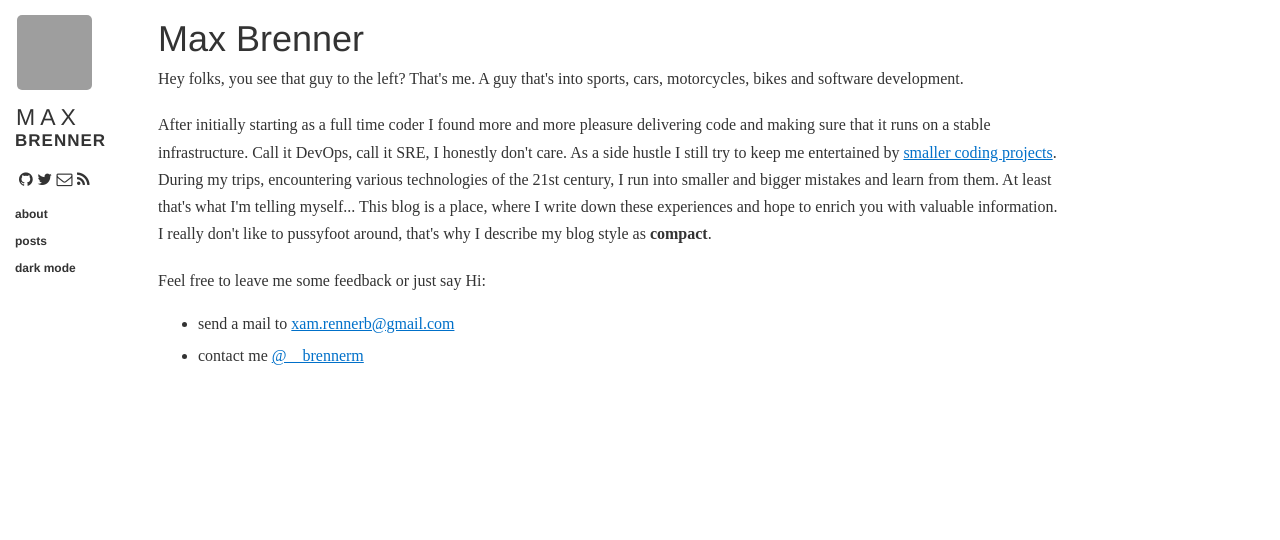
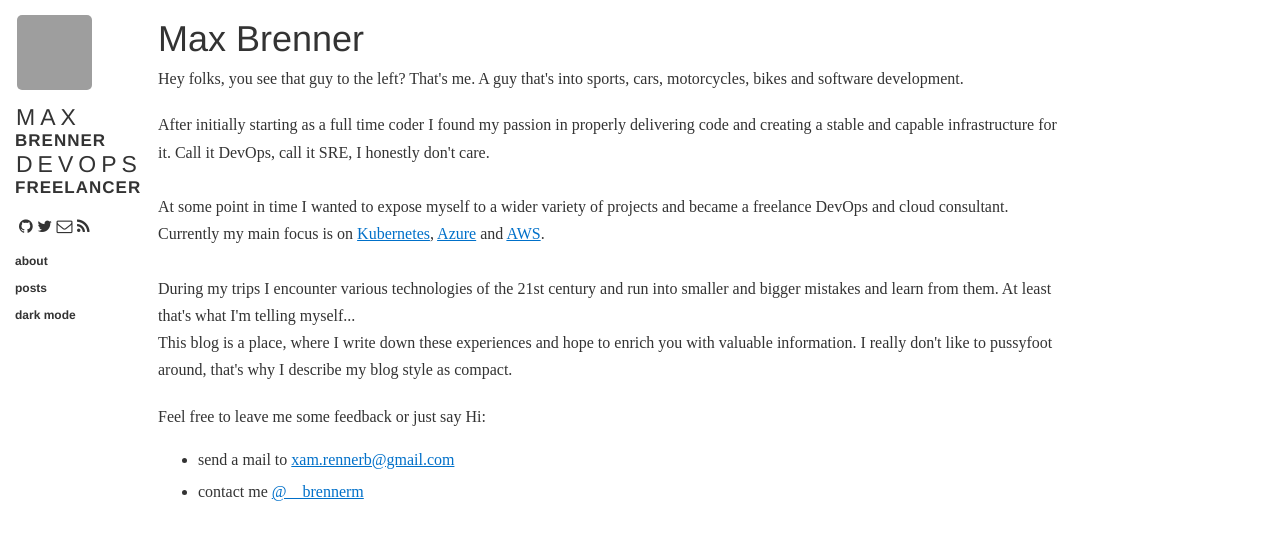
Before and after one commit to brennerm/brennerm.github.io, a Jekyll site: the page built from about.html, in a window 1280 px wide. Shown: the top 540 px of the page. Built offline with Jekyll 4.4.1, drawn with Linux system fonts in a browser that asks for light colours; nearby versions of some CDN libraries; grey boxes are pictures that could not be loaded.

Commit message:
update sidebar + about page

```diff
--- a/_includes/sidebar.html
+++ b/_includes/sidebar.html
@@ -7,7 +7,10 @@
     <a href="/">
       <span id="fname">{{ site.name|split:' '|first }}</span>
       <span id="lname">{{ site.name|split:' '|last }}</span>
+      <span id="fname">DevOps</span>
+      <span id="lname">Freelancer</span>
     </a>
+
   </section>
 
   <section class="meta">
--- a/about.html
+++ b/about.html
@@ -9,10 +9,17 @@ title: "About me"
         A guy that's into sports, cars, motorcycles, bikes and software development.
     </p>
     <p>
-        After initially starting as a full time coder I found more and more pleasure delivering code and making sure that it runs on a stable infrastructure. Call it DevOps, call it SRE, I honestly don't care. As a side hustle I still try to keep me entertained by <a href="https://github.com/brennerm">smaller coding projects</a>.
+        After initially starting as a full time coder I found my passion in properly delivering code and creating a stable and capable infrastructure for it. Call it DevOps, call it SRE, I honestly don't care.
+
     <br>
-        During my trips, encountering various technologies of the 21st century, I run into smaller and bigger mistakes and learn from them. At least that's what I'm telling myself... This blog is a place, where I write down these experiences and hope to enrich you with valuable information.
-        I really don't like to pussyfoot around, that's why I describe my blog style as <b>compact</b>.</p>
+    <br>
+        At some point in time I wanted to expose myself to a wider variety of projects and became a freelance DevOps and cloud consultant. Currently my main focus is on <a href="/tag/kubernetes">Kubernetes</a>, <a href="/tag/azure">Azure</a> and <a href="/tag/aws">AWS</a>.
+    <br>
+    <br>
+        During my trips I encounter various technologies of the 21st century and run into smaller and bigger mistakes and learn from them. At least that's what I'm telling myself...
+    <br>
+        This blog is a place, where I write down these experiences and hope to enrich you with valuable information.
+        I really don't like to pussyfoot around, that's why I describe my blog style as compact.</p>
     <p>
         Feel free to leave me some feedback or just say Hi:
     </p>
```
